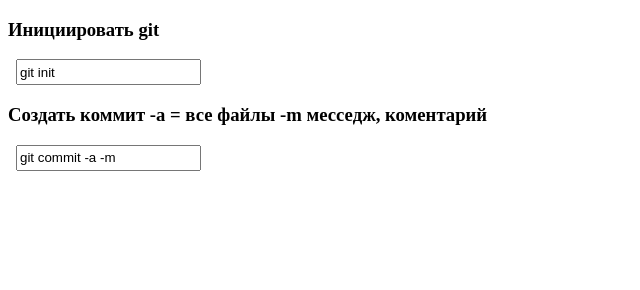
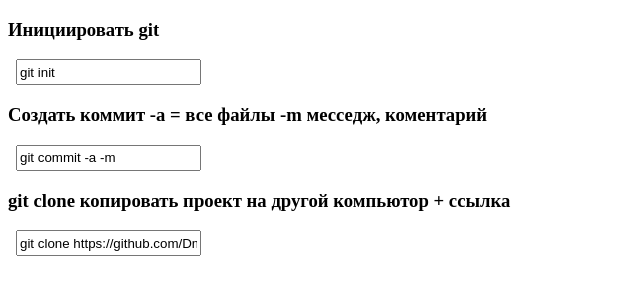
Before and after one commit to DmitriDemidov/JSlesson, a plain HTML site: page index.html in a window 1280 px wide. Shown: the whole page, without its empty margins (0-640 px from the left). Drawn offline with Linux system fonts and the light colour scheme.

Commit message:
add clone folder

```diff
--- a/index.html
+++ b/index.html
@@ -17,6 +17,12 @@
             <h3>Cоздать коммит -a = все файлы -m месседж, коментарий</h3>
             <input type="text" value="git commit -a -m"first commit"">
         </div>
+        <div class="wrap">
+            <h3>git clone копировать проект на другой компьютор + ссылка</h3>
+            <input type="text" value="git clone https://github.com/DmitriDemidov/JSlesson.git">
+        </div>
     </div>
+
+
 </body>
 </html>
```
